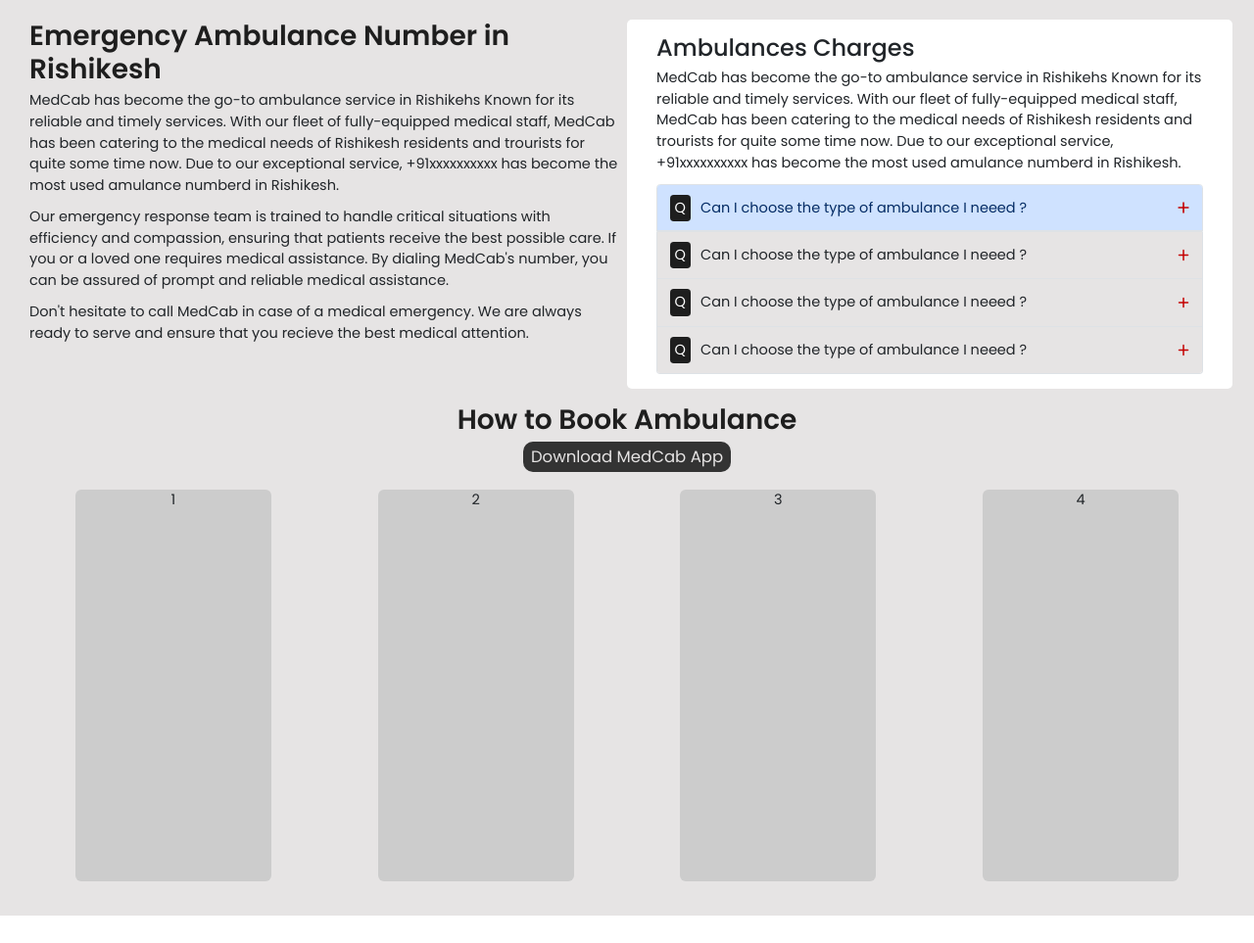
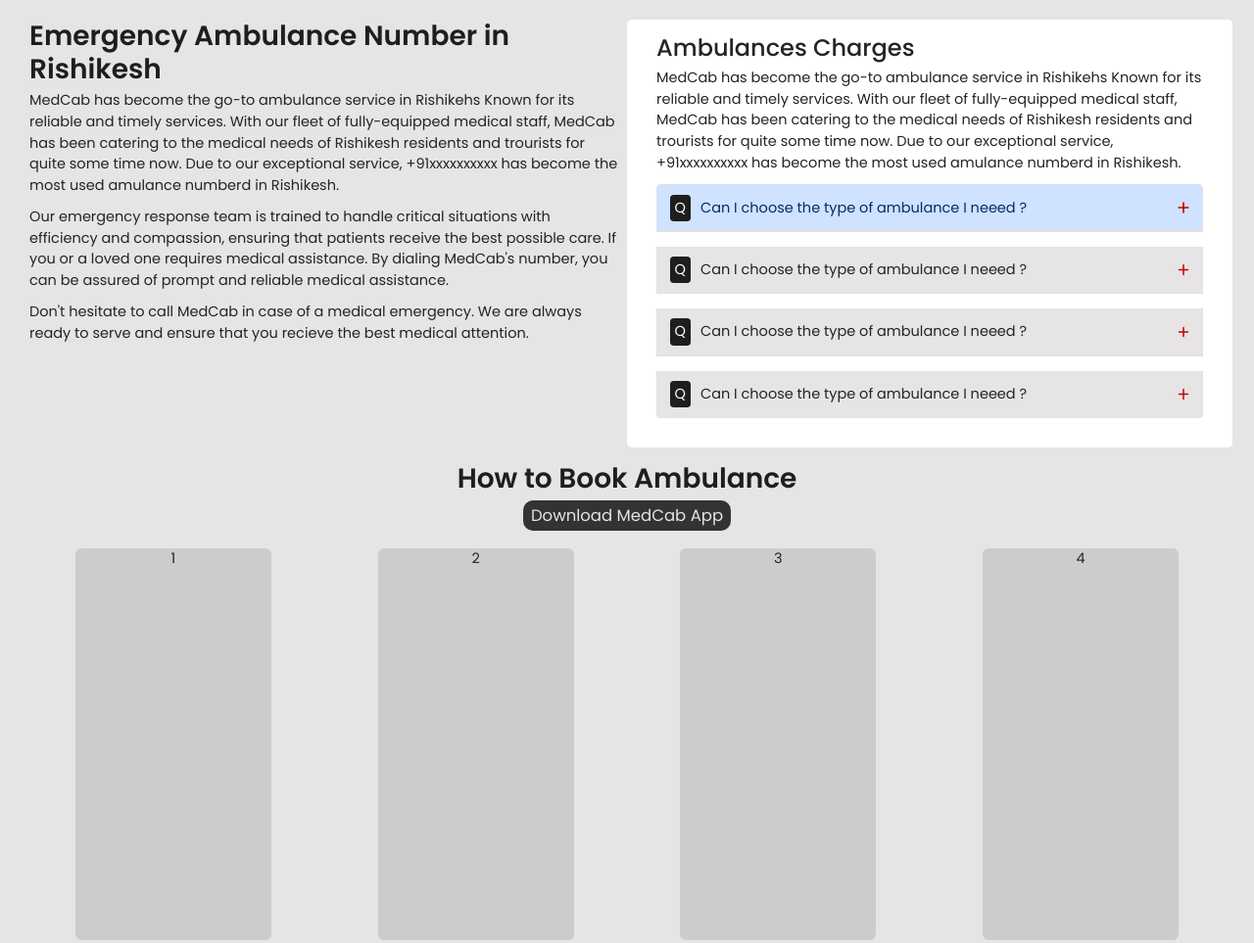
Before and after one commit to uttamstha123/MedCab_Task, a plain HTML site: page index.html in a window 1280 px wide. Shown: the whole page at 98% size. Before the commit the page ends 935 px from the top, so only its background shows below. Drawn offline with nearby package versions, Linux system fonts and the light colour scheme.

Commit message:
add spaces between accordion

```diff
--- a/style.css
+++ b/style.css
@@ -64,6 +64,9 @@ body {
 .accordion-button:not(.collapsed)::after {
   background-image: var(--accordion-background-url);
 }
+.accordion-item{
+    margin-bottom: 1.5rem;
+}
 
 .accordion-header .ques {
   background: var(--primary-heading-clr);
```
